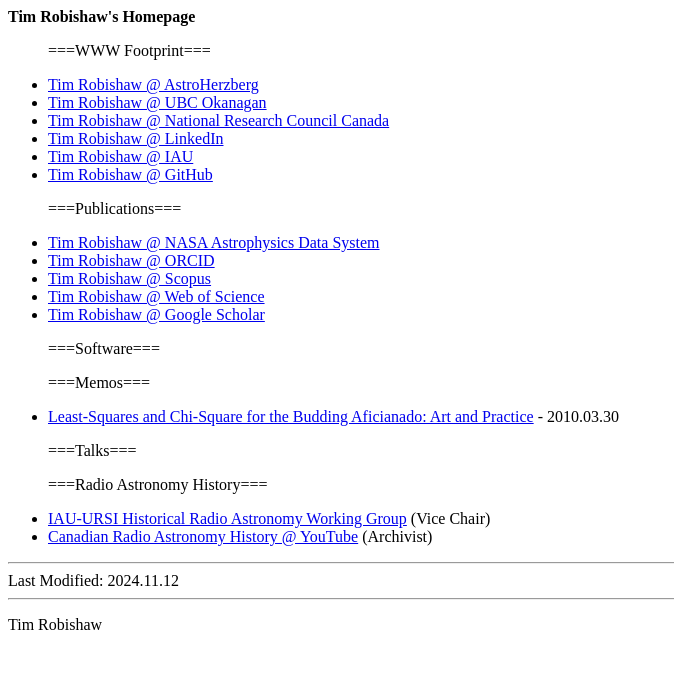
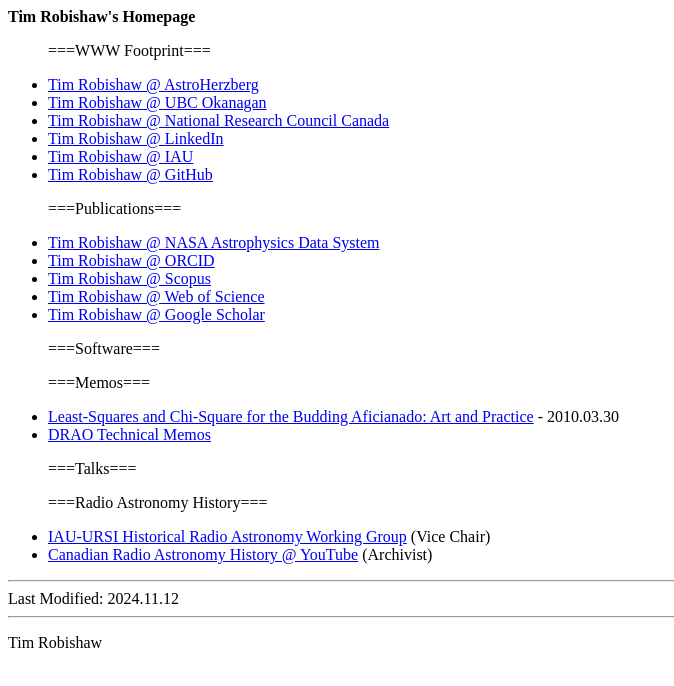
Before and after one commit to timrobishaw/timrobishaw.github.io, a plain HTML site: page index.html in a window 1280 px wide. Shown: the whole page, without its empty margins (0-674 px from the left). Drawn offline with Linux system fonts and the light colour scheme.

Commit message:
Update index.html

```diff
--- a/index.html
+++ b/index.html
@@ -29,6 +29,7 @@
   <p>
   ===Memos===
     <li><a href="https://w.astro.berkeley.edu/~heiles/handouts/lsfit_2008.pdf">Least-Squares and Chi-Square for the Budding Aficianado: Art and Practice</a> - 2010.03.30</li>
+    <li><a href="https://timrobishaw.notion.site/DRAO-Technical-Memos-019cf032e6ff40309949634d9963c95c">DRAO Technical Memos</a></li>
   </p>
 
   <p>
```
